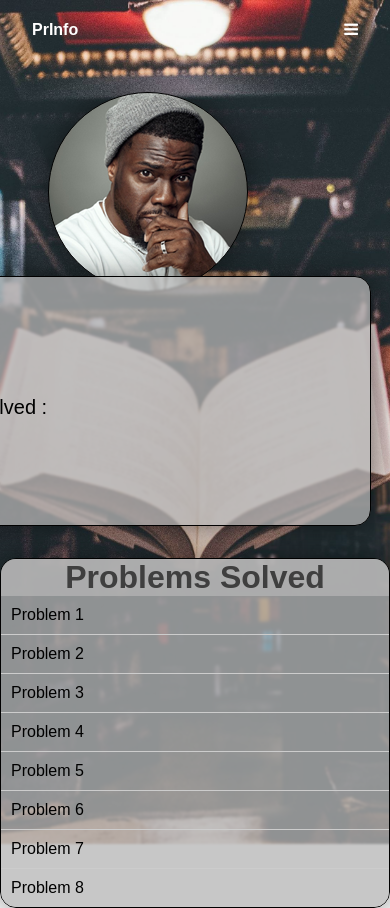
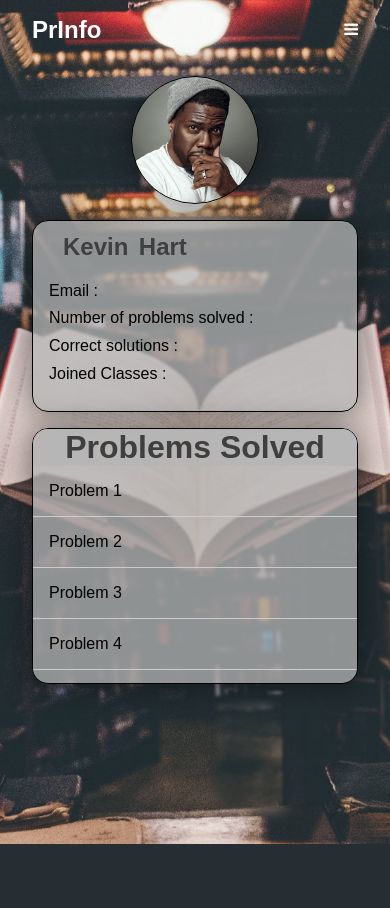
Before and after one commit to mariusmafteiv/Tehnologii-WEB, a PHP site: page /profile.html in a window 390 px wide. After the commit the page ends 844 px from the top, so only its background shows below. Run offline with PHP 8.4, Linux system fonts and the light colour scheme; some web fonts are replaced.

Commit message:
made profile responsive + adjustments to files

```diff
--- a/Interface/profile.html
+++ b/Interface/profile.html
@@ -13,7 +13,7 @@
 <body>
     <header>
         <div class="navbar">
-            <div class="logo"><a href="#">PrInfo</a></div>
+            <div class="logo"><h2>PrInfo</h2></div>
             <ul class="links">
                 <li><a href="home.html">Home</a></li>
                 <li><a href="#">Profile</a></li>
@@ -26,17 +26,22 @@
             </div>
         </div>
         <div class="dropdown-menu">
+            <ul>
                 <li><a href="#">Home</a></li>
                 <li><a href="#">Profile</a></li>
                 <li><a href="#">Classes</a></li>
                 <li><a href="#">Work</a></li>
                 <li><a href="#" class="dm-login-btn">Login</a></li>
+            </ul>
         </div>
     </header>
     <div class="content">
         <div class="upper">
+            <div class="profile-box">
                 <span class="profile picture"></span>
-        <div class="information-table">
+            </div>
+            <div class="upper-right">
+                <div class="information-box">
                     <div class="username">
                         <h2>Kevin</h2>
                         <h2>Hart</h2>
@@ -49,7 +54,8 @@
                     </div>
                 </div>
             </div>
-        <div class="problems-container">
+        </div>
+        <div class="bottom">
             <h2>Problems Solved</h2>
             <ul class="list">
                 <li class="list-item">Problem 1</li>
--- a/Interface/stylesheets/profile.css
+++ b/Interface/stylesheets/profile.css
@@ -44,9 +44,10 @@ header{
     justify-content: space-between;
 }
 
-.navbar .logo a{
-    font-size: 1rem;
+.navbar .logo h2{
+    font-size: 1.5rem;
     font-weight: bold;
+    color: white;
 }
 
 .navbar .links{
@@ -185,27 +105,86 @@ header{
     transform: .5;
 }
 
+/* Dropdown Menu */
+
+.dropdown-menu{
+    display: none;
+    position: absolute;
+    right: 2rem;
+    top: 60px;
+    width: 300px;
+    height: 0;
+    background:rgba(180, 180, 180, .2) ;
+    backdrop-filter: blur(10px);
+    border-radius: 10px;
+    overflow: hidden;
+    transition: height .2s cubic-bezier(0.175, 0.885, 0.32, 1.275);
+}
+
+.dropdown-menu li{
+    padding: .7rem;
+    display: flex;
+    align-items: center;
+    justify-content: center;
+}
+
+.dropdown-menu .dm-login-btn{
+    width: 50%;
+    display: flex;
+    justify-content: center;
+}
+
+.dropdown-menu.open{
+    height: 240px;
+}
+
 /* Profile section */
 
+.content{
+    display: flex;
+    flex-direction: column;
+    align-content: center;
+    padding: 0px 100px 0px 100px;
+    gap: 2em;
+}
+
+.upper{
+    display: flex;
+    width: 100%;
+}
+
+.profile-box{
+    width: 25%;
+    display: flex;
+    justify-content: center;
+    align-items: center;
+}
+
+.upper-right{
+    width: 75%;
+    display: flex;
+    justify-content: center;
+}
+
 .profile {
-    position: relative;
     float: left;
-    width: 200px;
-    height: 200px;
-    display: absolute;
+    width: 13em;
+    height: 13em;
 
     background: url("/assets/avatar.png") no-repeat;
+    background-size: cover;
+    background-position: center;
     border: .1em solid black;
     border-radius: 50%;
     backdrop-filter: blur(1px);
     box-shadow: 0 0 30px rgba(0, 0, 0, .5);
-  }
+}
 
-.content .information-table{
+.content .information-box{
     position: relative;
-    float: right;
-    width: 600px;
-    height: 250px;
+    /* float: right; */
+    width: 40em;
+    height: 16em;
     display: absolute;
     justify-content: center;
     align-items: center;
@@ -221,7 +200,7 @@ header{
     position: absolute;
 }
 
-.information-table h2{
+.information-box h2{
     font-size: 2em;
     color: #3F3F3F;
     text-align: center;
@@ -236,7 +215,7 @@ header{
     top: 4.5em;
 }
 
-.information-table h1{
+.information-box h1{
     padding: 0.4em 1em;
     font-size: 1.25em;
     color: black;
@@ -247,12 +226,9 @@ header{
 }
 
 
-.problems-container{
-    position: relative;
+.bottom{
     width: 100%;
-    max-width: 1200px;
-    height: 350px;
-    display: absolute;
+    height: 21em;
     align-self: center;
     justify-content: center;
     align-items: center;
@@ -264,19 +240,18 @@ header{
     backdrop-filter: blur(1px);
     box-shadow: 0 0 30px rgba(0, 0, 0, .5);
     user-select: none;
-    bottom: -3em;
 
     overflow-y: scroll;
     scrollbar-width: none;
     -ms-overflow-style: none;
 }
 
-.problems-container::-webkit-scrollbar {
+.bottom::-webkit-scrollbar {
     width: 0;
     height: 0;
 }
 
-.problems-container h2{
+.bottom h2{
     background-size: cover;
     background-color: rgba(180, 180, 180, .75);;
     width: 100%;
@@ -289,16 +264,6 @@ header{
     top: 0;
 }
 
-.content .profile{
-    top: 2em;
-    left: 3em;
-}
-
-.content .information-table{
-    top: 1em;
-    left: -5%;
-}
-
 .list {
     list-style: none;
     margin: 0;
@@ -307,10 +272,136 @@ header{
 }
 
 .list-item {
-    padding: 10px;
+    padding: 1em;
     border-bottom: 1px solid #ccc;
 }
 
 .list-item:last-child {
     border-bottom: none;
 }
+
+/* Responsive part */
+
+@media (min-width:577px) and (max-width: 992px){
+    .navbar .links,
+    .navbar .login-btn{
+        display: none;
+    }
+
+    .navbar .toggle-btn{
+        display: block;
+    }
+
+    .dropdown-menu{
+        display: block;
+        z-index: 1;
+    }
+
+    .profile{
+        width: 8em;
+        height: 8em;
+    }
+
+    .information-box h2{
+        font-size: 1.5em;
+    }
+
+
+    .details{
+        position: absolute;
+        top: 3.5em;
+    }
+
+    .information-box h1{
+        padding: .3em 1em;
+        font-size: 1em;
+    }
+
+    .content .information-box{
+        width: 30em;
+        height: 12em;
+    }
+}
+
+@media (max-width: 576px){
+    .navbar .links,
+    .navbar .login-btn{
+        display: none;
+    }
+
+    .navbar .toggle-btn{
+        display: block;
+    }
+
+    .dropdown-menu{
+        display: block;
+        z-index: 1;
+    }
+
+    .dropdown-menu{
+        left: 2rem;
+        width: unset;
+        z-index: 2;
+    }
+
+    .upper{
+        display: initial;
+    }
+
+    .profile-box {
+        padding: 1em 0px;
+        display: flex;
+        justify-content: center;
+        align-items: center;
+        width: 100%;
+    }
+
+    .upper-right {
+        display: flex;
+        justify-content: center;
+        width: 100%;
+    }
+
+    .profile{
+        width: 8em;
+        height: 8em;
+    }
+
+    .content {
+        padding: 0px 2em 0px 2em;
+        gap: 1em;
+    }
+
+    .information-box h2{
+        font-size: 1.5em;
+    }
+
+
+    .details{
+        position: absolute;
+        top: 3.5em;
+    }
+
+    .information-box h1{
+        padding: .3em 1em;
+        font-size: 1em;
+    }
+
+    .content .information-box{
+        width: 30em;
+        height: 12em;
+    }
+
+    .bottom{
+        height: 16em;
+    }
+
+    /* section#login-reg-form{
+        height: calc(100vh - 60px);
+        display: flex;
+        flex-direction: column;
+        align-items: center;
+        justify-content: center;
+        text-align: center;
+    } */
+}
```
Also changed, not shown: other parts of Interface/stylesheets/profile.css (+0 -81 lines), Interface/home.html (+8 -6 lines), Interface/stylesheets/connection.css (+48 -48 lines), Interface/stylesheets/home.css (+92 -94 lines), Interface/stylesheets/navbar.css (+43 -43 lines). Lines whose indentation alone changed are shown as unchanged.
